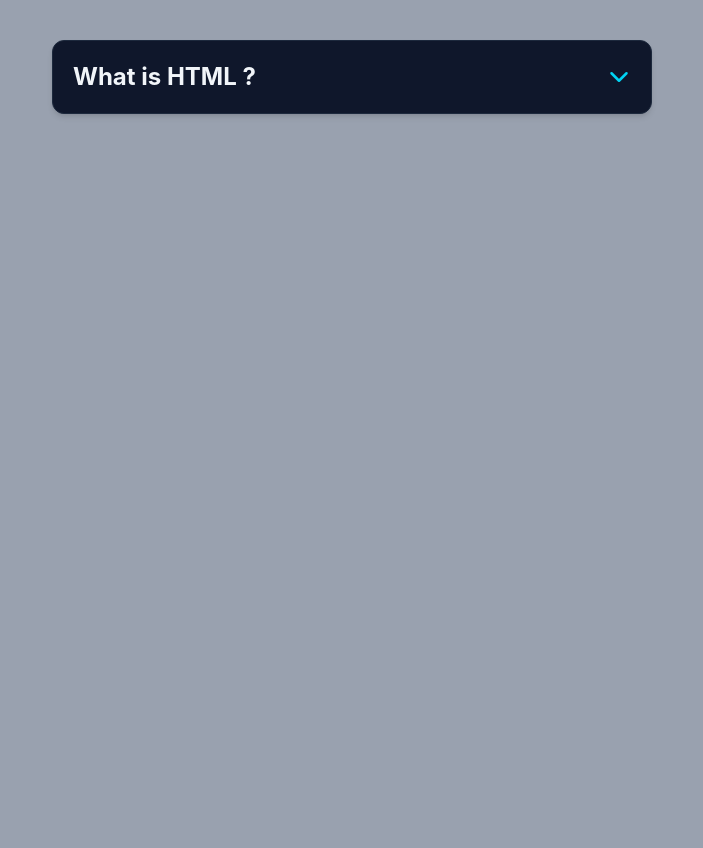
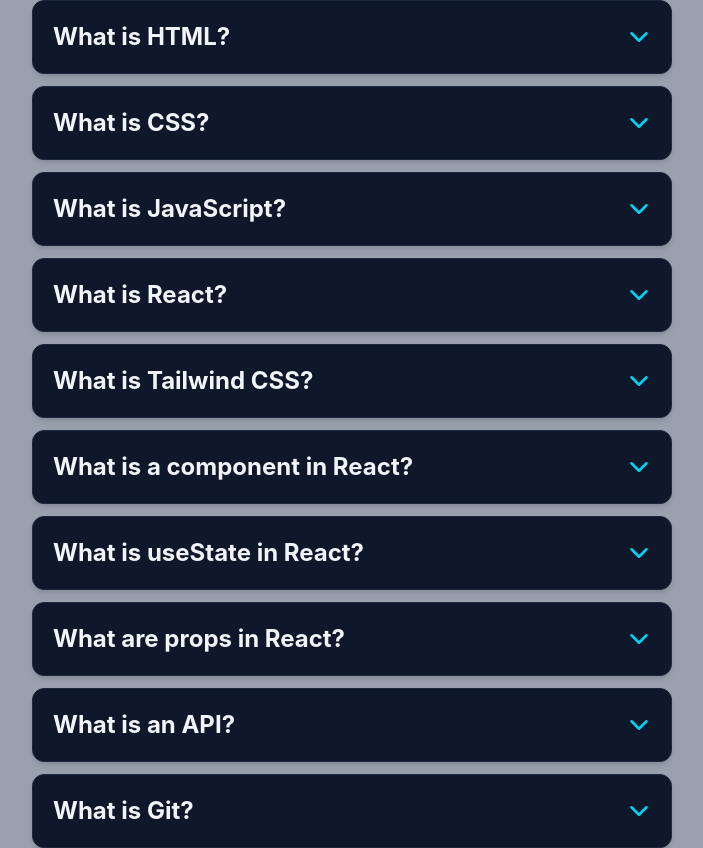
Before and after one commit to Sarfarosh-0/Web_Development, a React (Vite) app in the folder REACT_JS/02_React_App/: page / in a window 1280 px wide. Shown: the whole page, without its empty margins (288-991 px from the left). Before the commit the page ends 800 px from the top, so only its background shows below. Built offline with nearby package versions, Linux system fonts and the light colour scheme.

Commit message:
Final FAQS

```diff
--- a/REACT_JS/02_React_App/src/01_Expandable_FAQ/01_Main.jsx
+++ b/REACT_JS/02_React_App/src/01_Expandable_FAQ/01_Main.jsx
@@ -1,15 +1,13 @@
 import React from "react";
 import { createRoot } from "react-dom/client";
 import FAQ from "./FAQ.jsx";
+import App from "./App.jsx";
 
 import '../../src/index.css'
 
 createRoot(document.getElementById("root")).render(
-    <strictMode>
-        <div  className="flex flex-col justify-center items-center gap-2 m-10">
-            <FAQ question={"What is HTML ?"} answer={"HTML stands for HyperText Markup Language, and it is the standard markup language used to create and structure content on the World Wide Web. It acts as the skeleton or foundational blueprint of any website, telling web browsers (like Chrome, Safari, or Firefox) how to display text, images, links, and multimedia."} />
-        </div>
-    </strictMode>
-
+    <div className="flex justify-center items-center flex-col gap-3">
+        <App className="flex flex-col justify-center items-center gap-2 m-10"></App>
+    </div>
 
 )
--- a/REACT_JS/02_React_App/src/01_Expandable_FAQ/App.jsx
+++ b/REACT_JS/02_React_App/src/01_Expandable_FAQ/App.jsx
@@ -1,11 +1,21 @@
 import FAQ from "./FAQ.jsx";
-import '../../src/index.css'
+import "../../src/index.css";
+import Data from "./Data";
 
-function App(){
+function App() {
+    return (
+        <>
+            {Data.map((item) => {
+                return (
+                    <FAQ
+                        key={item.id}
+                        question={item.question}
+                        answer={item.answer}
+                    />
+                );
+            })}
+        </>
+    );
+}
 
-    return(
-        <>
-
-        </>
-    )
-}
+export default App;
--- a/REACT_JS/02_React_App/src/01_Expandable_FAQ/Data.js
+++ b/REACT_JS/02_React_App/src/01_Expandable_FAQ/Data.js
@@ -60,3 +60,5 @@ const FAQS = [
       "Git is a version control system used to track changes in code, collaborate with other developers, and manage different versions of a project.",
   },
 ];
+
+export default FAQS;
```
